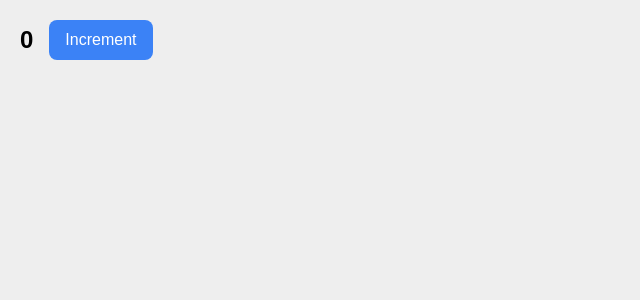
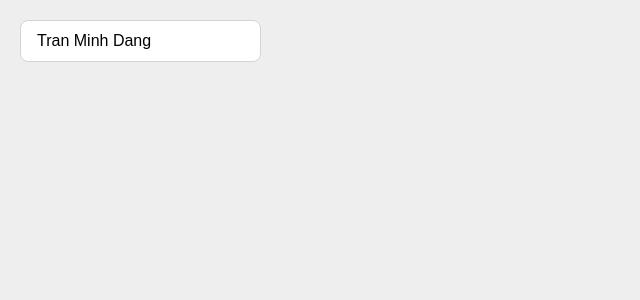
Before and after one commit to minhdanghorus/dang-learn-reactjs, a React (Vite) app in the folder my-app/: page / in a window 1280 px wide. Shown: the top 300 px of the page, without its empty margins (0-640 px from the left). Built offline with nearby package versions, Linux system fonts and the light colour scheme.

Commit message:
b68: Tìm hiểu dependency trong useEffect phần 3

```diff
--- a/my-app/src/components/counter/Counter.jsx
+++ b/my-app/src/components/counter/Counter.jsx
@@ -2,20 +2,25 @@ import React, { useEffect, useState } from "react";
 
 const Counter = () => {
   // stale state
-  const [count, setCount] = useState(0);
+  // const [count, setCount] = useState(0);
   // const handleIncrement = () => {
   //   setTimeout(function delay() {
   //     setCount((count) => count + 1);
   //   }, 3000);
   // };
   // return <div onClick={handleIncrement}>Increment {count}</div>;
+  const [infor , setInfor] = useState({
+    firstName: "Tran Minh Dang",
+    lastName: "Nguyen",
+  })
   useEffect(() => {
-    console.log("Counter component mounted");
-  }, [count]);
+    console.log("input form");
+  }, [infor.lastName]);
 
   return <div className=" p-5 flex gap-x-4 items-center">
-    <span className=" text-2xl font-bold">{count}</span>
-    <button onClick={() => setCount(count + 1)} className=" px-4 py-2 bg-blue-500 text-white rounded-lg">Increment</button>
+    {/* <span className=" text-2xl font-bold">{count}</span> */}
+    <input type="text" value={infor.firstName} onChange={(e) => setInfor({...infor, firstName: e.target.value})} className=" px-4 py-2 border border-gray-300 rounded-lg" />
+    {/* <button onClick={() => setCount(count + 1)} className=" px-4 py-2 bg-blue-500 text-white rounded-lg">Increment</button> */}
   </div>;
 };
 
```
